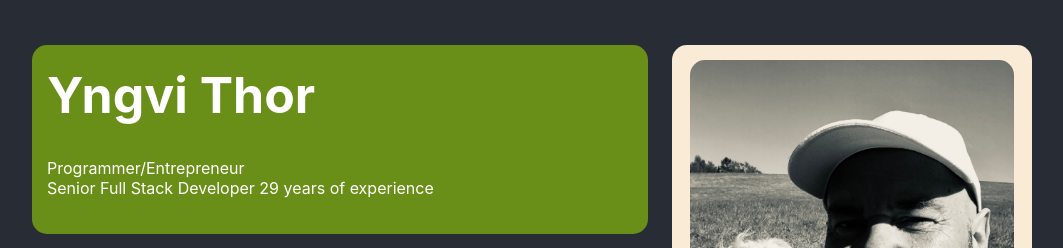
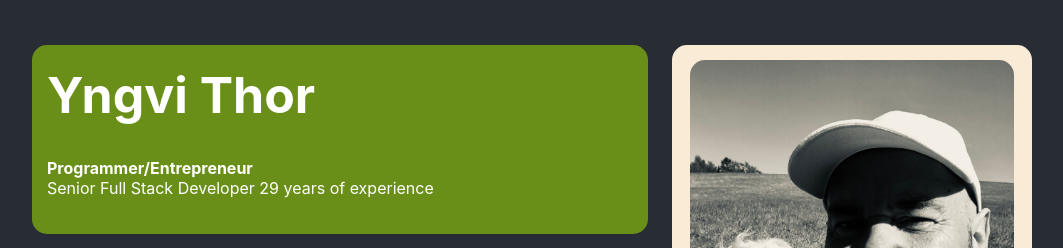
Before and after one commit to YngviThor/yngvithor, a React (Create React App) app: page / in a window 1280 px wide. Shown: the top 248 px of the page, without its empty margins (108-1171 px from the left). Built offline with nearby package versions, Linux system fonts and the light colour scheme.

Commit message:
after zip

```diff
--- a/src/App.js
+++ b/src/App.js
@@ -9,7 +9,7 @@ function App() {
     <div className="App">
 
       <head>
-  <meta name="viewport" content="width=device-width,height=device-height,initial-scale=1.0"/>
+        <meta name="viewport" content="width=device-width,height=device-height,initial-scale=1.0" />
       </head>
 
 
@@ -18,7 +18,7 @@ function App() {
 
           <div className="cvHeader grid-box ">
             <h1 class="customfont">Yngvi Thor</h1>
-          Programmer/Entrepreneur <br>
+            <b>Programmer/Entrepreneur</b> <br>
             </br>
             Senior Full Stack Developer 29 years of experience
           </div>
@@ -28,7 +28,7 @@ function App() {
           </div>
 
           <div className="cvAppLinks grid-box ">
-          <img src="https://github.githubassets.com/images/modules/logos_page/GitHub-Logo.png" className="App-logo"  alt="logogithub"></img>
+            <img src="https://github.githubassets.com/images/modules/logos_page/GitHub-Logo.png" className="App-logo" alt="logogithub"></img>
 
           </div>
 
```
Lines whose indentation alone changed are shown as unchanged.
